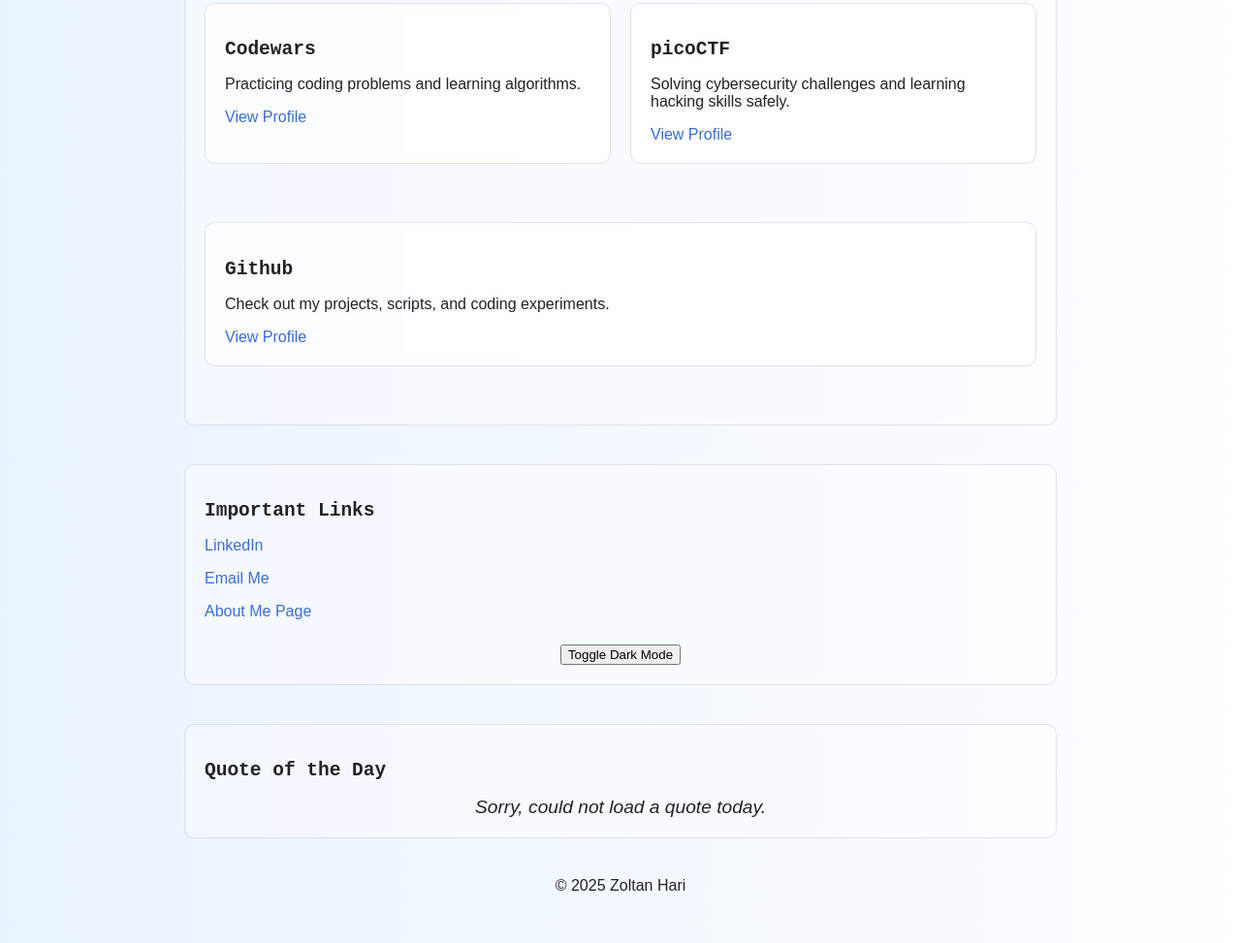
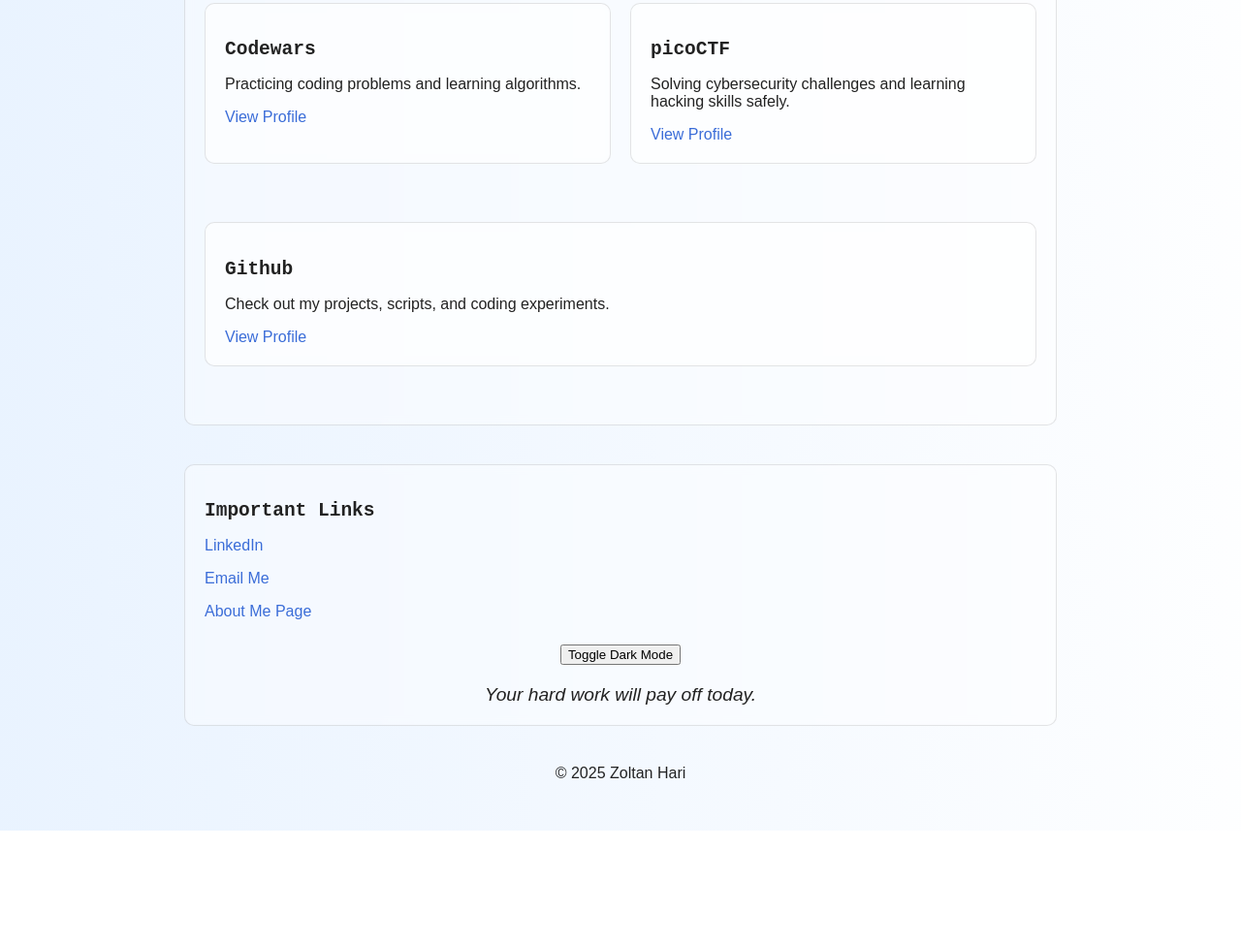
Before and after one commit to ZoltanHari/ZoltanHari.github.io, a plain HTML site: page index.html in a window 1280 px wide. Shown: the part 463-1436 px from the top of the page at 97% size. After the commit the page ends 1320 px from the top, so only its background shows below. Drawn offline with Linux system fonts and the light colour scheme; no server answers.

Commit message:
Quote of the Day

```diff
--- a/index.html
+++ b/index.html
@@ -87,7 +87,7 @@
         }
 
         #quote-of-the-day {
-            margin-top: 10px;
+            margin-top: 20px;
             text-align: center;
             font-style: italic;
             font-size: 1.2em;
@@ -138,11 +138,9 @@
             <div style="text-align: center; margin-top: 25px;">
                 <button onclick="toggleDarkMode()">Toggle Dark Mode</button>
             </div>
-        </section>
 
-        <section>
-            <h2>Quote of the Day</h2>
-            <div id="quote-of-the-day">Loading...</div>
+            <!-- Quote of the Day -->
+            <div id="quote-of-the-day"></div>
         </section>
 
         <footer style="text-align:center; margin-top:40px;">
@@ -155,27 +153,18 @@
             document.body.classList.toggle('dark-mode');
         }
 
-        async function getQuoteOfTheDay() {
-            const quoteBox = document.getElementById("quote-of-the-day");
-            try {
-                const response = await fetch('https://zenquotes.io/api/random');
-                if (!response.ok) throw new Error('Quote fetch failed');
+        function getQuoteOfTheDay() {
+            const quotes = [
+                "A pleasant surprise is waiting for you.",
+                "Adventure awaits you around the next corner.",
+                "Your hard work will pay off today.",
+                "You will find a hidden treasure today.",
+                "Your creativity will shine bright today."
+            ];
 
-                const data = await response.json();
-
-                const quoteData = data[0];
-
-                console.log(quoteData);
-
-                const quote = quoteData.q;
-                const author = quoteData.a;
-
-                quoteBox.textContent = `"${quote}" — ${author}`;
-            } catch (error) {
-                console.error(error);
-                quoteBox.textContent = "Sorry, could not load a quote today.";
-            }
-        }
+            const randomIndex = Math.floor(Math.random() * quotes.length);
+            document.getElementById("quote-of-the-day").textContent = quotes[randomIndex];
+        }
 
         window.onload = getQuoteOfTheDay;
     </script>
```
